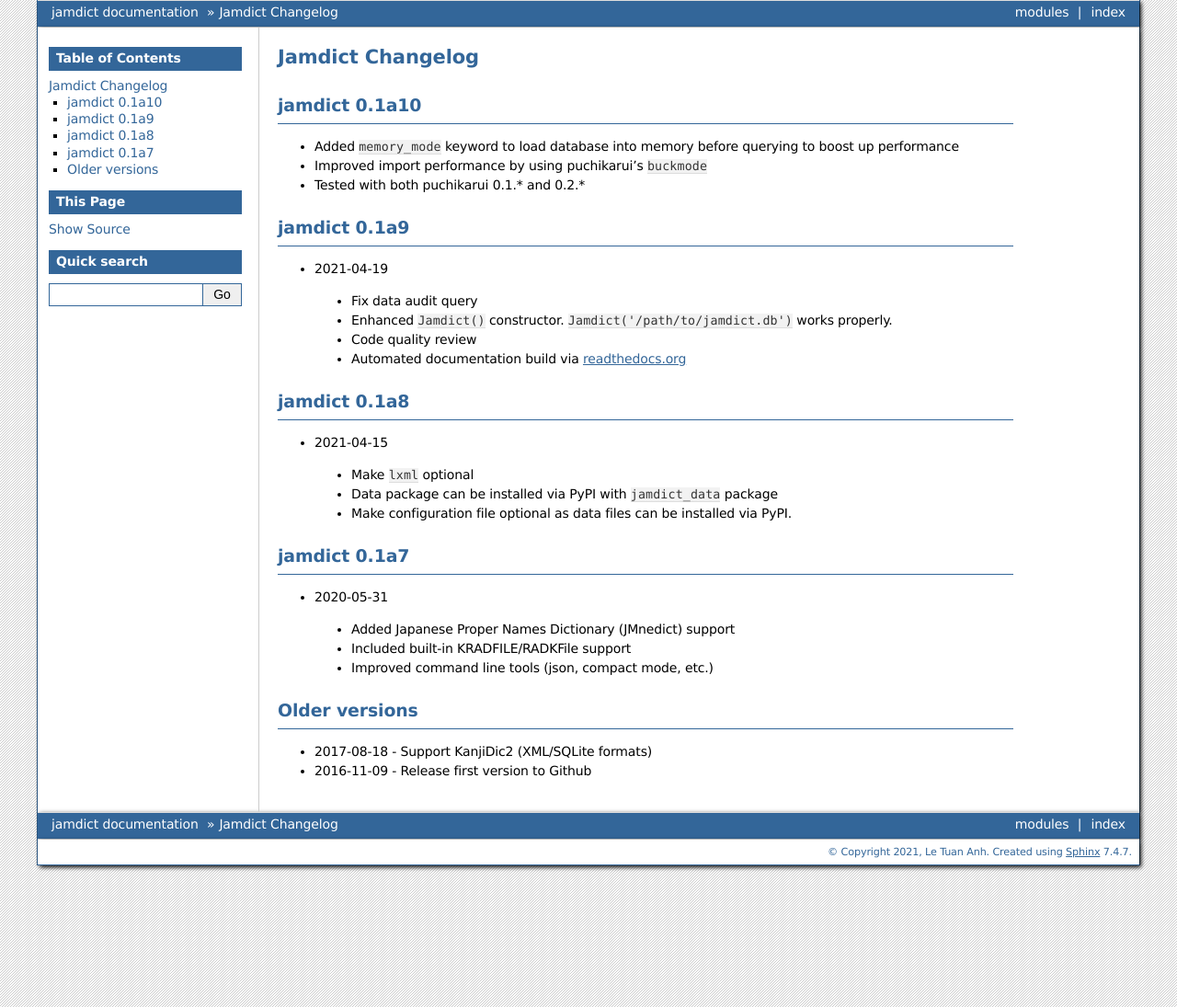
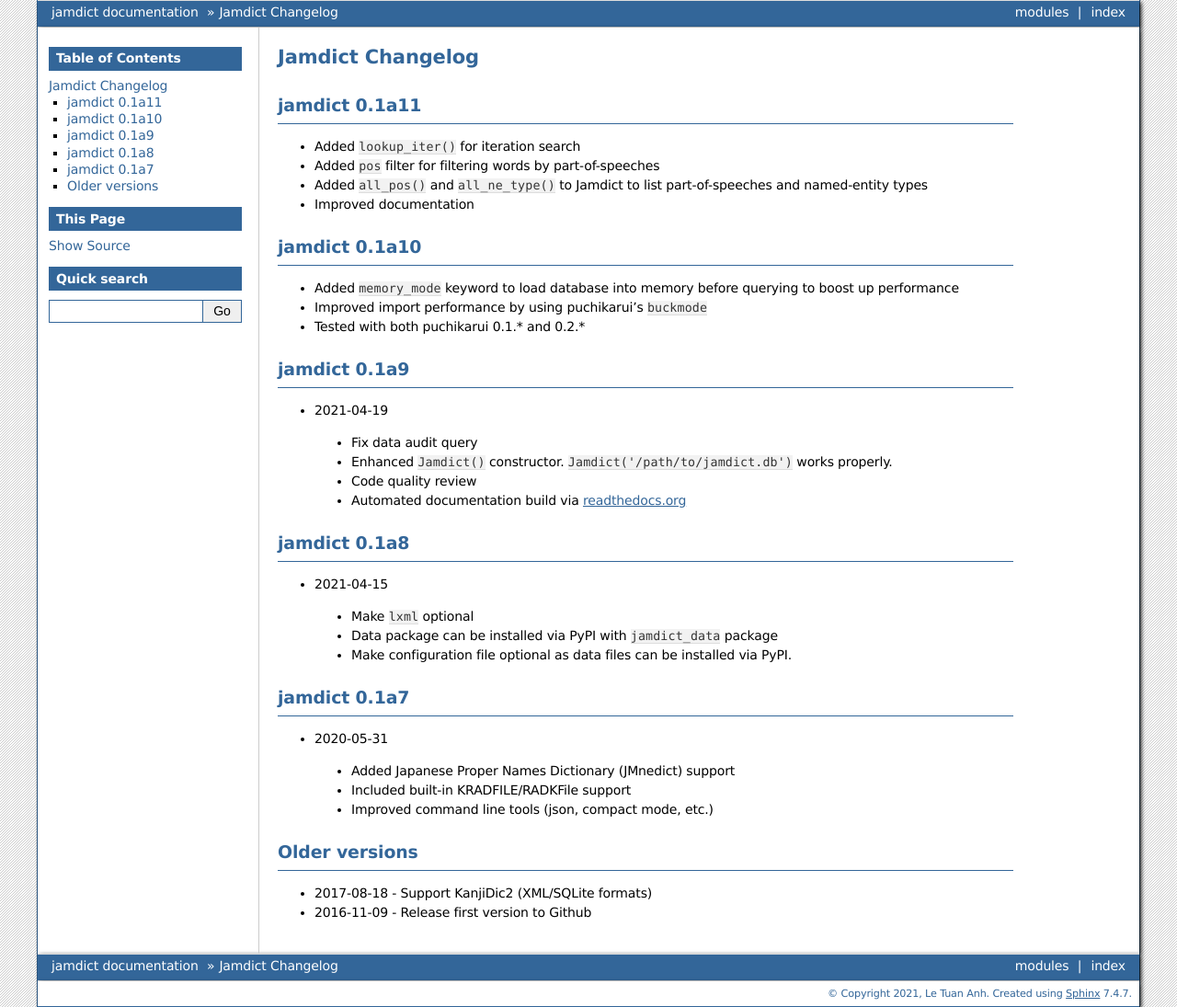
Before and after one commit to neocl/jamdict, a Sphinx documentation site: the page built from docs/updates.rst, in a window 1280 px wide. Shown: the whole page at 92% size. Built offline with Sphinx 7.4.7, drawn with Linux system fonts in a browser that asks for light colours.

Commit message:
update changelog for jamdict 0.1a11

```diff
--- a/docs/updates.rst
+++ b/docs/updates.rst
@@ -2,6 +2,14 @@
 
 Jamdict Changelog
 =================
+
+jamdict 0.1a11
+--------------
+
+- Added ``lookup_iter()`` for iteration search
+- Added ``pos`` filter for filtering words by part-of-speeches
+- Added ``all_pos()`` and ``all_ne_type()`` to Jamdict to list part-of-speeches and named-entity types
+- Improved documentation
 
 jamdict 0.1a10
 --------------
```
